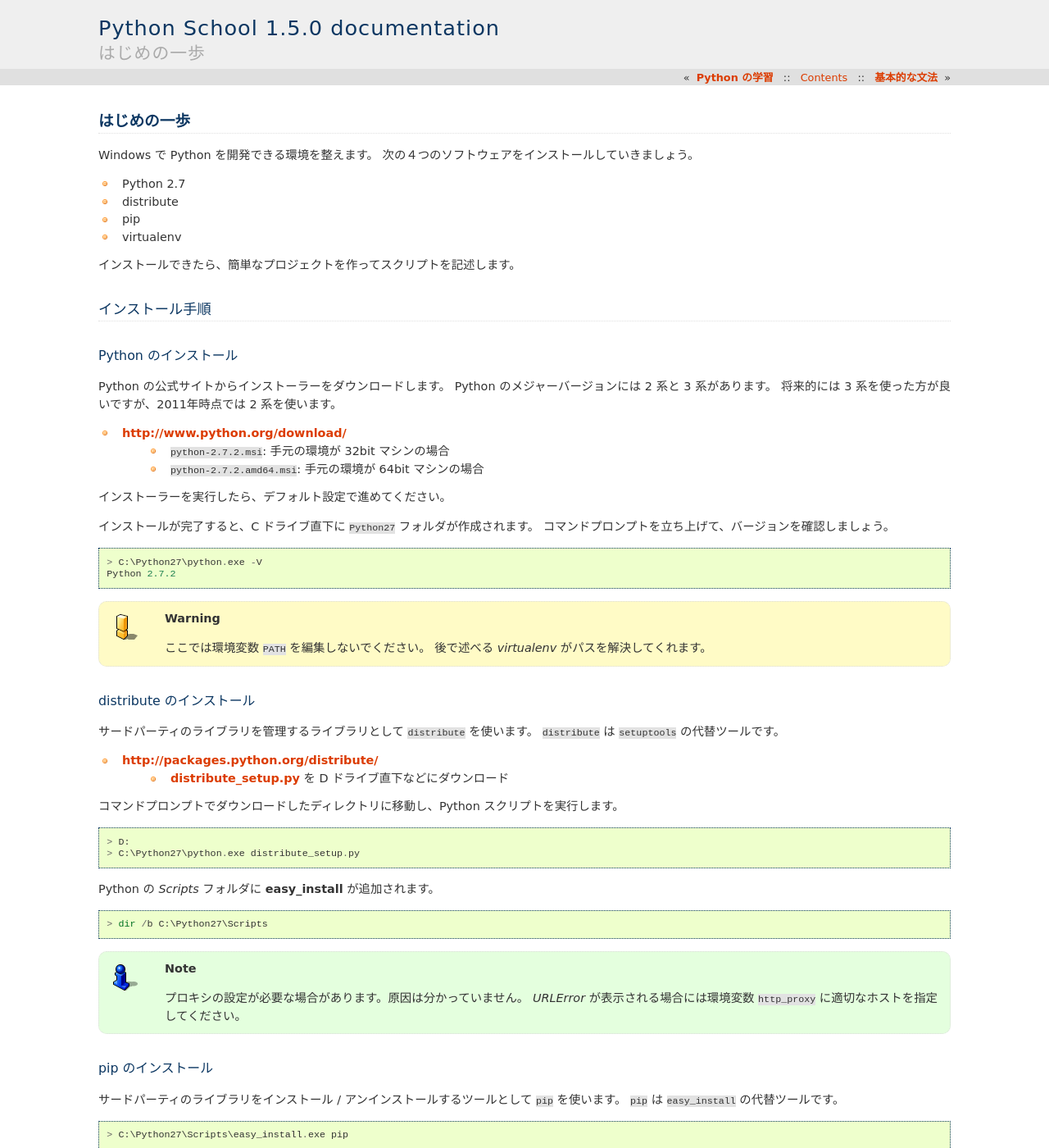
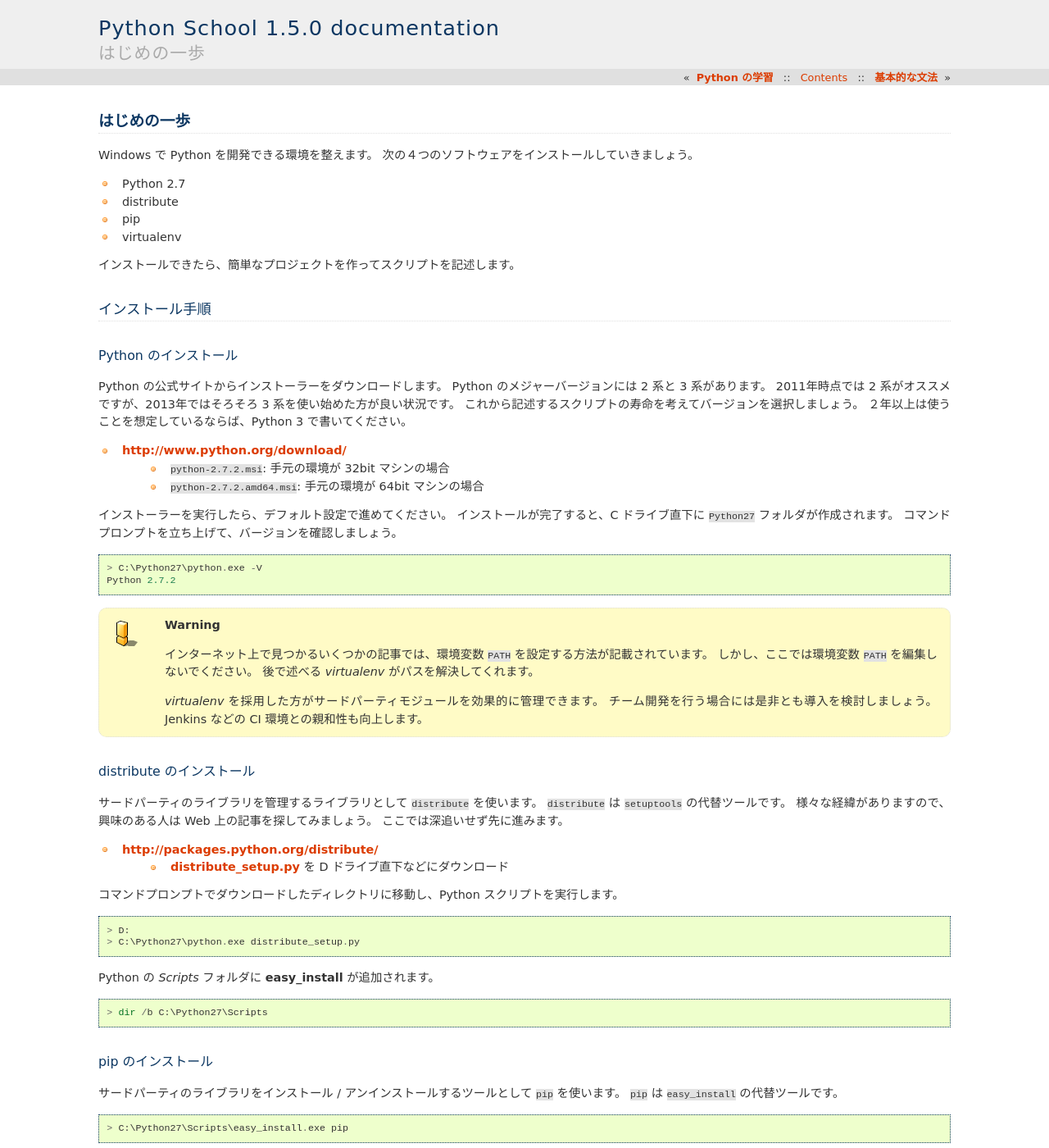
Before and after one commit to skitazaki/python-school-ja, a Sphinx documentation site: the page built from doc/getting-started.txt, in a window 1280 px wide and 1400 px high. Shown: the whole window at 82% size. Built offline with Sphinx 7.4.7, drawn with Linux system fonts in a browser that asks for light colours.

```diff
--- a/doc/getting-started.txt
+++ b/doc/getting-started.txt
@@ -1,6 +1,7 @@
 ============
 はじめの一歩
 ============
+
 Windows で Python を開発できる環境を整えます。
 次の４つのソフトウェアをインストールしていきましょう。
 
@@ -13,18 +14,21 @@ Windows で Python を開発できる環境を整えます。
 
 インストール手順
 ================
+
 Python のインストール
 ---------------------
+
 Python の公式サイトからインストーラーをダウンロードします。
 Python のメジャーバージョンには 2 系と 3 系があります。
-将来的には 3 系を使った方が良いですが、2011年時点では 2 系を使います。
+2011年時点では 2 系がオススメですが、2013年ではそろそろ 3 系を使い始めた方が良い状況です。
+これから記述するスクリプトの寿命を考えてバージョンを選択しましょう。
+２年以上は使うことを想定しているならば、Python 3 で書いてください。
 
 * http://www.python.org/download/
     * ``python-2.7.2.msi``: 手元の環境が 32bit マシンの場合
     * ``python-2.7.2.amd64.msi``: 手元の環境が 64bit マシンの場合
 
 インストーラーを実行したら、デフォルト設定で進めてください。
-
 インストールが完了すると、C ドライブ直下に ``Python27`` フォルダが作成されます。
 コマンドプロンプトを立ち上げて、バージョンを確認しましょう。 ::
 
@@ -33,13 +37,21 @@ Python のメジャーバージョンには 2 系と 3 系があります。
 
 .. warning::
 
-    ここでは環境変数 ``PATH`` を編集しないでください。
+    インターネット上で見つかるいくつかの記事では、環境変数 ``PATH`` を設定する方法が記載されています。
+    しかし、ここでは環境変数 ``PATH`` を編集しないでください。
     後で述べる `virtualenv` がパスを解決してくれます。
+
+    `virtualenv` を採用した方がサードパーティモジュールを効果的に管理できます。
+    チーム開発を行う場合には是非とも導入を検討しましょう。
+    Jenkins などの CI 環境との親和性も向上します。
 
 distribute のインストール
 -------------------------
+
 サードパーティのライブラリを管理するライブラリとして ``distribute`` を使います。
 ``distribute`` は ``setuptools`` の代替ツールです。
+様々な経緯がありますので、興味のある人は Web 上の記事を探してみましょう。
+ここでは深追いせず先に進みます。
 
 * http://packages.python.org/distribute/
     * `distribute_setup.py`_ を D ドライブ直下などにダウンロード
@@ -55,13 +67,9 @@ Python の `Scripts` フォルダに :command:`easy_install` が追加されま
 
     > dir /b C:\Python27\Scripts
 
-.. note::
-
-    プロキシの設定が必要な場合があります。原因は分かっていません。
-    *URLError* が表示される場合には環境変数 ``http_proxy`` に適切なホストを指定してください。
-
 pip のインストール
 ------------------
+
 サードパーティのライブラリをインストール / アンインストールするツールとして ``pip`` を使います。
 ``pip`` は ``easy_install`` の代替ツールです。 ::
 
@@ -77,6 +85,7 @@ Python コミュニティの方針として ``easy_install`` ではなく ``pip`
 
 virtualenv のインストール
 -------------------------
+
 Python 自体のバージョンや依存するモジュールのバージョンを整えるために ``virtualenv`` を使います。
 ひとりで開発する場合には不要ですが、複数人の開発者が関わる場合や、複数のプラットフォームに配布する場合には必須のモジュールとなります。
 Python 2.4 と Python 2.7 で明示的に使い分けたい場合にも重宝します。
@@ -103,6 +112,7 @@ PyPI (Python Package Index) に登録されていますので、 ``pip`` を使
 
 サンプルプロジェクト
 ====================
+
 :command:`virtualenv` を使ってプロジェクトを作成します。
 C ドライブ直下に :file:`sandbox` ディレクトリを作成し、その中に `python-school` プロジェクトを作成します。 ::
 
--- a/doc/index.txt
+++ b/doc/index.txt
@@ -5,7 +5,8 @@
 
 Python の学習
 =============
-管理ツールなどの補助スクリプトとして Python を使う方法を学びます。
+
+システムの管理ツールや補助スクリプトとして Python を使う方法を学びます。
 テキストファイルに対する処理、シェルスクリプトに代わるものを Python で記述することにより、
 チーム開発の生産性を向上させます。
 
@@ -27,6 +28,7 @@ Python の学習
 
 なぜ Python か？
 ----------------
+
 * 記述量が少ない
     * タイプ量ではなく、ソースコード量の問題
     * 記述量が少なければ、必然的に読む量も少ない
--- /dev/null
+++ b/doc/requirements.txt
@@ -0,0 +1,4 @@
+# Use Python 2.x due to `sphinxtogithub'
+Sphinx
+livereload
+-e git+git://github.com/michaeljones/sphinx-to-github.git#egg=sphinx-to-github
```
Also changed, not shown: README.rst (+31 -22 lines), doc/index.html (added, +11 -0 lines), requirements.txt (+13 -12 lines), 4 other files.
